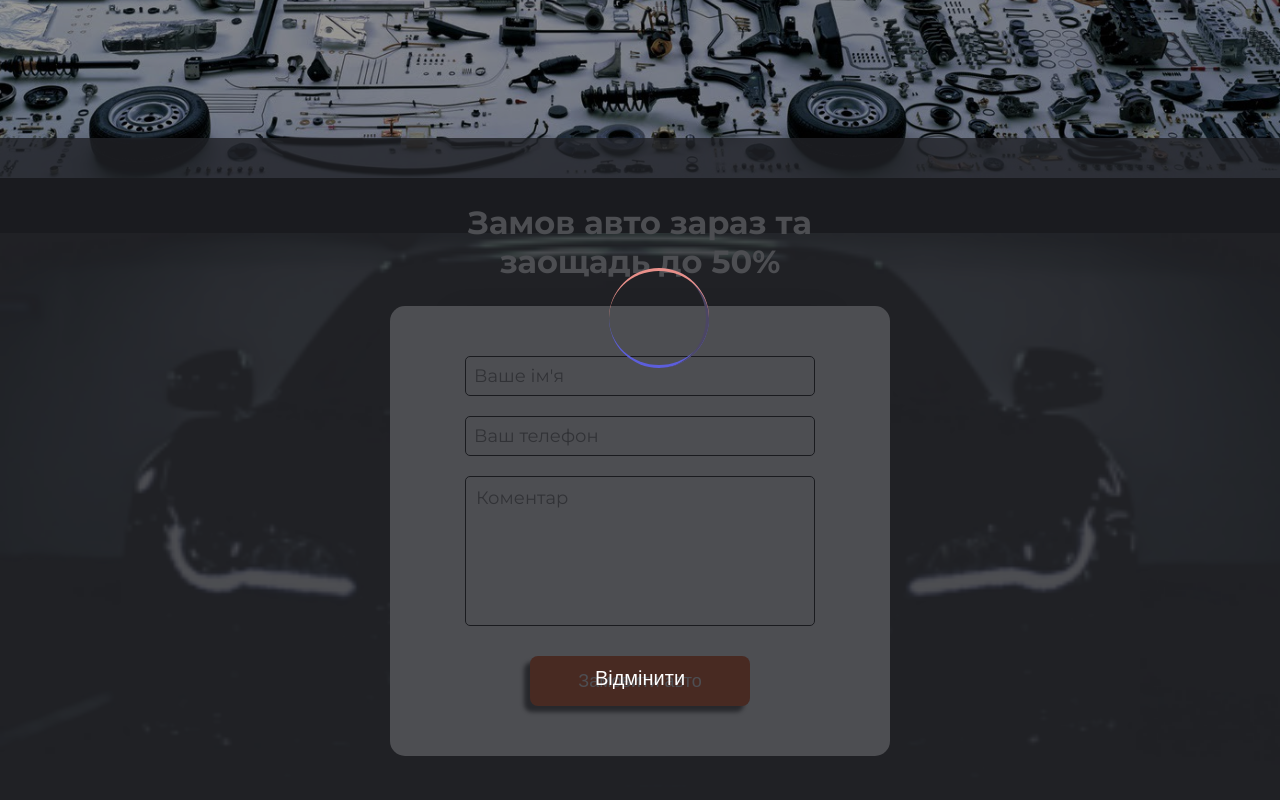
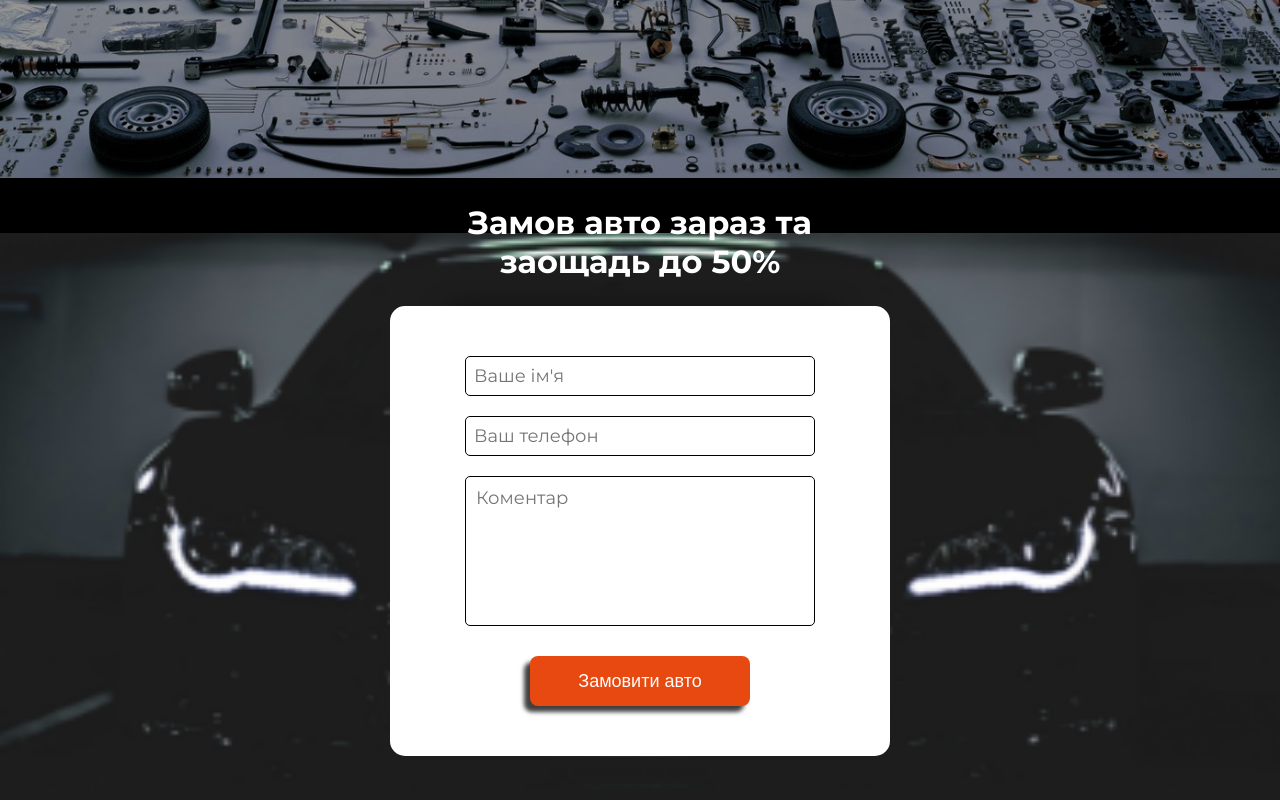
Before and after one commit to AndreyMad/carCalculator, a React (Create React App) app: page / in a window 1280 px wide. Shown: the part 1360-2160 px from the top of the page. Built offline with nearby package versions, Linux system fonts and the light colour scheme.

Commit message:
work commit

```diff
--- a/src/components/Loader/Loader.module.css
+++ b/src/components/Loader/Loader.module.css
@@ -1,11 +1,12 @@
 .overlay {
   background: rgba(33, 34, 39, 0.8);
-  position: absolute;
+  position: fixed;
   margin-top: -40px;
-  width: 100%;
-  height: 100%;
+  width: 100vw;
+  height: 120vh;
   z-index: 100;
   overflow-x: hidden;
+  top: 0px;
 }
 .abortButton {
   bottom: 30%;
@@ -24,7 +25,7 @@
   left: calc(50% - 31px);
   width: 100px;
   height: 100px;
-  margin: 130px 0;
+  margin: 230px 0;
   -webkit-perspective: 780px;
   perspective: 780px;
 }
--- a/src/components/OrderForm/OrderForm.jsx
+++ b/src/components/OrderForm/OrderForm.jsx
@@ -14,7 +14,7 @@ class OrderForm extends Component {
     name: "",
     phone: "",
     comment: "",
-    isLoading: true
+    isLoading: false
   };
 
   static propTypes = {
@@ -25,6 +25,12 @@ class OrderForm extends Component {
   static defaultProps = {
     title: "",
     value: ""
+  };
+
+  abortLoading = () => {
+    this.setState({
+      isLoading: false
+    });
   };
 
   handleChange = ({ target }) => {
@@ -68,7 +74,7 @@ class OrderForm extends Component {
     const { name, phone, comment, isLoading } = this.state;
     return (
       <>
-        {isLoading && <Loader />}
+        {isLoading && <Loader abortLoading={this.abortLoading} />}
         <div className={style.container}>
           <div className={style.shadow}>
             <h2 className={style.title}>
--- a/src/pages/SearchPage/SearchPage.jsx
+++ b/src/pages/SearchPage/SearchPage.jsx
@@ -143,6 +143,7 @@ class SearchPage extends Component {
     if (formValue.length === 8) {
       API.getCarByLot(formValue, selectedAuction)
         .then(res => {
+          console.log(res);
           if (res.error) {
             this.setState({ error: res.error, isLoading: false });
             return;
```
